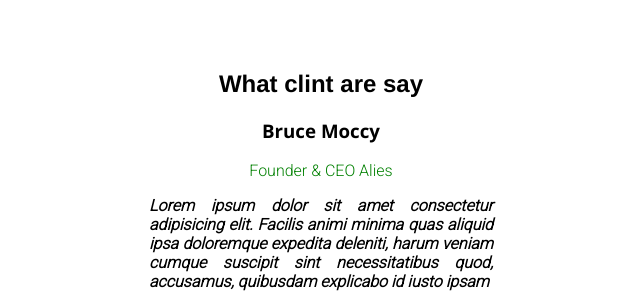
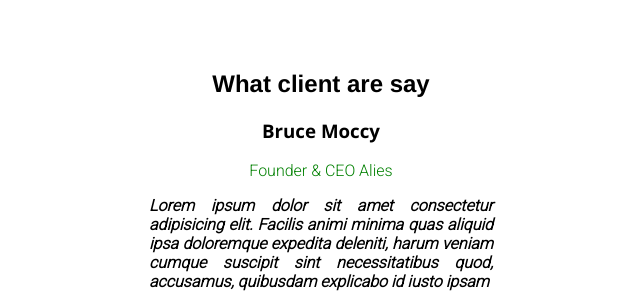
Before and after one commit to Mazharul-Razon/personal-website, a plain HTML site: page index.html in a window 1280 px wide. Shown: the part 1563-1856 px from the top of the page, 319-959 px from the left. Drawn offline with Linux system fonts and the light colour scheme.

Commit message:
Cilent text solved

```diff
--- a/index.html
+++ b/index.html
@@ -46,7 +46,7 @@
     </section>
     <section class="ceo">
         <div>
-            <h1>What clint are say</h1>
+            <h1>What client are say</h1>
         </div>
         <div class="founder">
             <h3 class="founder-hadder">Bruce Moccy</h3>
```
